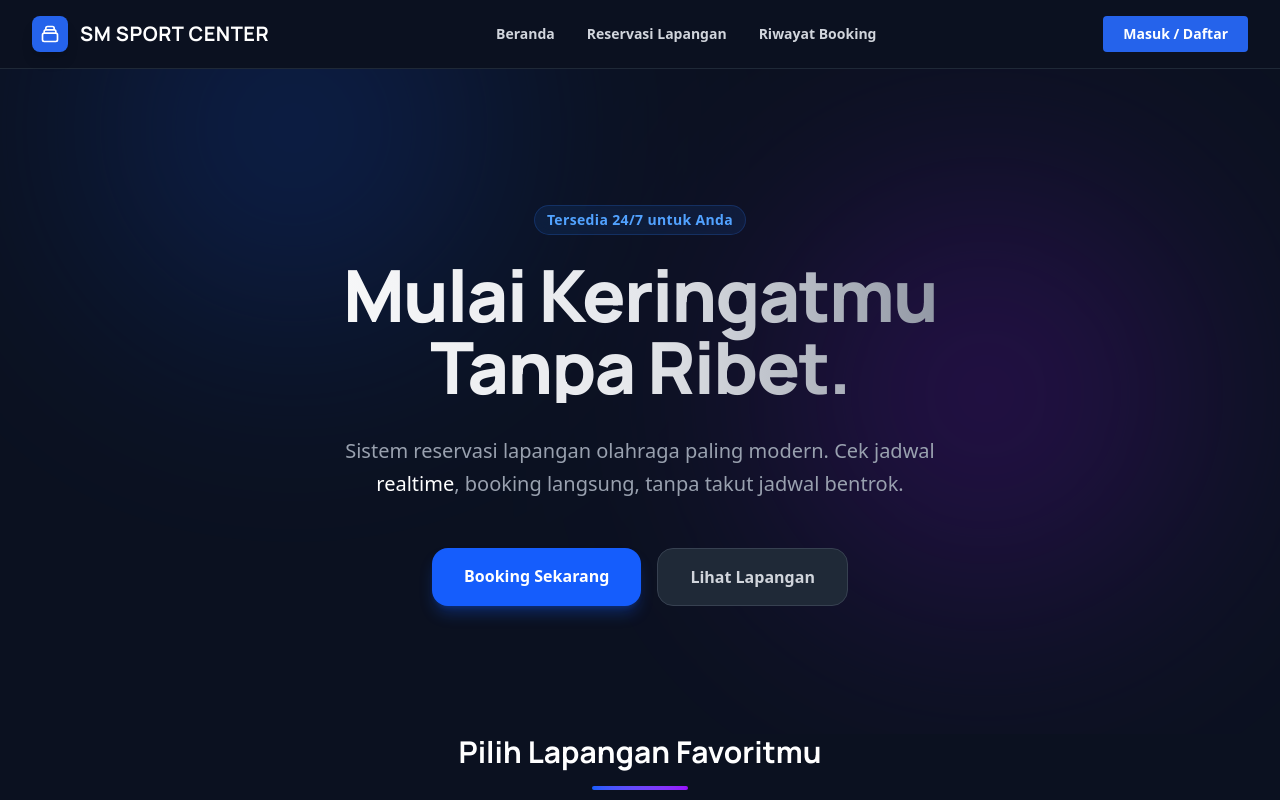
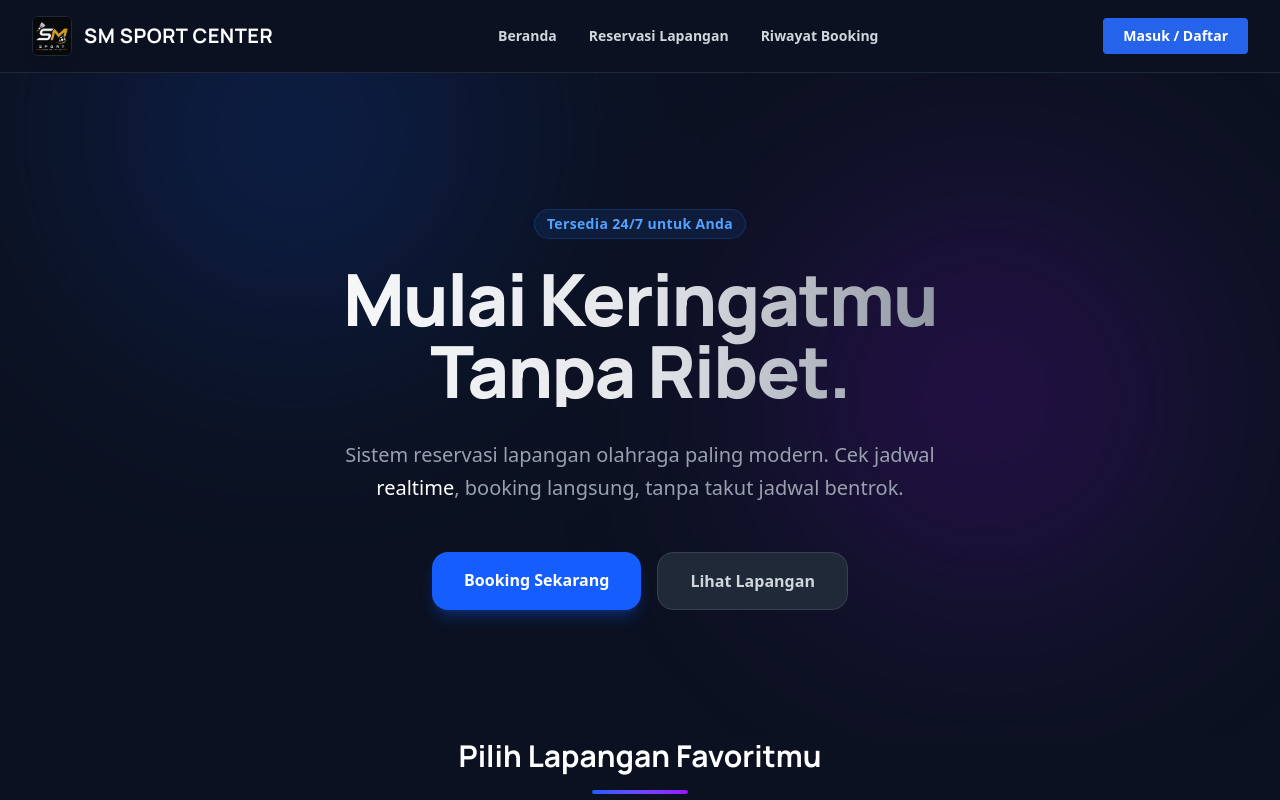
Before and after one commit to MassDann/Project-BNSP, a Next.js app: page / in a window 1280 px wide. Shown: the top 800 px of the page. Built offline with nearby package versions, Linux system fonts and the light colour scheme; no server answers; the database is empty.

Commit message:
ganti logo

```diff
--- a/src/components/layout/Navbar.tsx
+++ b/src/components/layout/Navbar.tsx
@@ -1,4 +1,5 @@
 import { auth, signOut } from "@/lib/auth";
+import Image from "next/image";
 import Link from "next/link";
 import MobileMenu from "./MobileMenu";
 
@@ -13,10 +14,15 @@ export default async function Navbar() {
   return (
     <nav className="bg-[#0B1120] text-white px-8 py-4 flex justify-between items-center sticky top-0 z-50 border-b border-[#1F2937]">
       <div className="flex items-center gap-3">
-        <div className="w-9 h-9 bg-[#2563EB] rounded-lg flex items-center justify-center shadow-lg">
-          <svg className="w-5 h-5 text-white" fill="none" stroke="currentColor" viewBox="0 0 24 24"><path strokeLinecap="round" strokeLinejoin="round" strokeWidth="2" d="M19 11H5m14 0a2 2 0 012 2v6a2 2 0 01-2 2H5a2 2 0 01-2-2v-6a2 2 0 012-2m14 0V9a2 2 0 00-2-2M5 11V9a2 2 0 012-2m0 0V5a2 2 0 012-2h6a2 2 0 012 2v2M7 7h10"></path></svg>
+        <div className="relative w-10 h-10 overflow-hidden rounded-md shadow-lg bg-black border border-[#1F2937]">
+          <Image
+            src="/logo.png"
+            alt="Logo SM Sport Center"
+            fill
+            className="object-contain"
+          />
         </div>
-        <h1 className="text-xl font-bold tracking-wide">SM SPORT CENTER</h1>
+        <h1 className="text-xl font-bold tracking-wide hidden sm:block">SM SPORT CENTER</h1>
       </div>
 
       {/* Menu Desktop */}
```
Also changed, not shown: public/logo.png (added).
